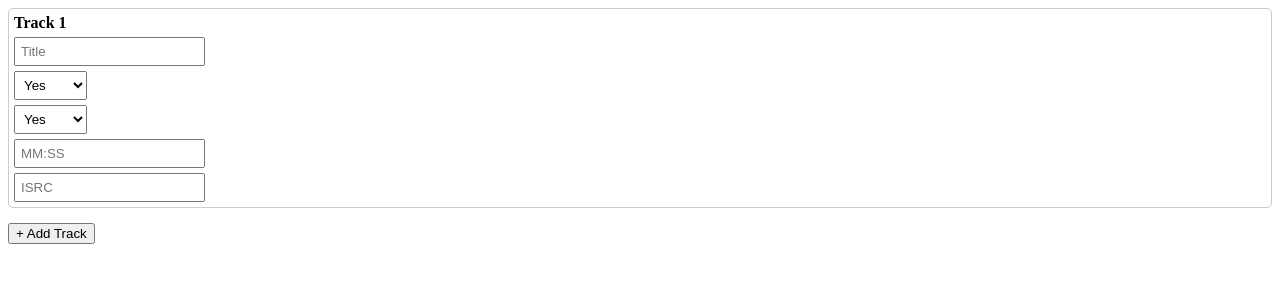
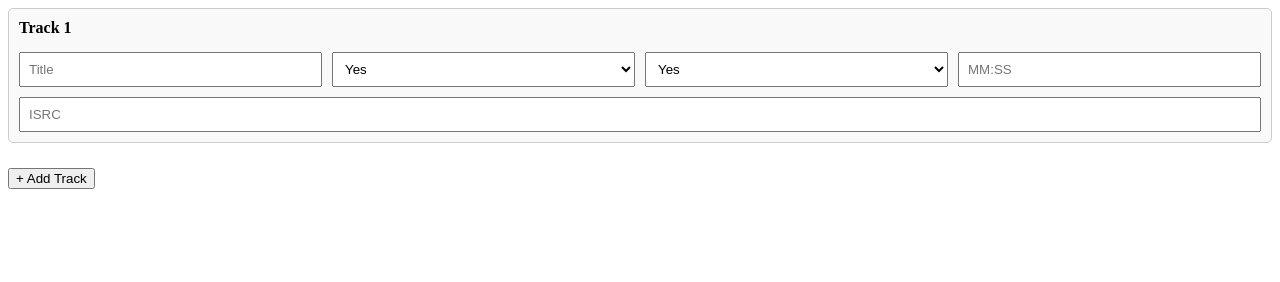
Before and after one commit to nicomooose/widget1, a plain HTML site: page index.html in a window 1280 px wide. Drawn offline with Linux system fonts and the light colour scheme.

Commit message:
styles.css

```diff
--- a/styles.css
+++ b/styles.css
@@ -1,19 +1,39 @@
 /* styles.css */
 .track-row {
     margin-bottom: 15px;
-    padding: 5px;
+    padding: 10px;
     border: 1px solid #ccc;
     border-radius: 5px;
+    display: flex;
+    flex-wrap: wrap;
+    gap: 10px;
+    background-color: #f9f9f9;
 }
+
 .track-row label {
-    margin-right: 10px;
+    flex: 1 0 100%;
     font-weight: bold;
+    margin-bottom: 5px;
 }
-.track-row input, .track-row select {
-    margin-right: 10px;
-    padding: 5px;
+
+.track-row input,
+.track-row select {
+    flex: 1 1 calc(25% - 10px); /* Adjusting the size to fit four items per row with a gap */
+    padding: 8px;
+    box-sizing: border-box;
 }
-.track-row input, .track-row select {
-    display: block;
-    margin-top: 5px;
+
+.track-row input[type="text"] {
+    width: calc(50% - 10px); /* Making text input fields wider */
 }
+
+.track-row .single-select,
+.track-row .focus-select,
+.track-row .length-input,
+.track-row .isrc-input {
+    width: calc(25% - 10px); /* Making dropdown and short text input fields narrower */
+}
+
+#add-track-button {
+    margin-top: 10px;
+}
```
